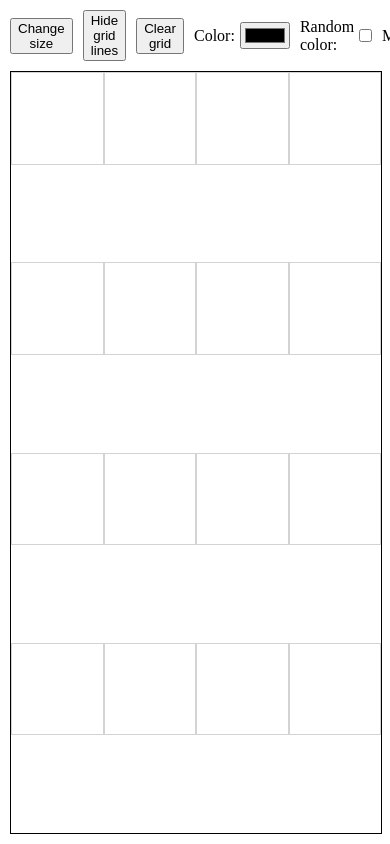
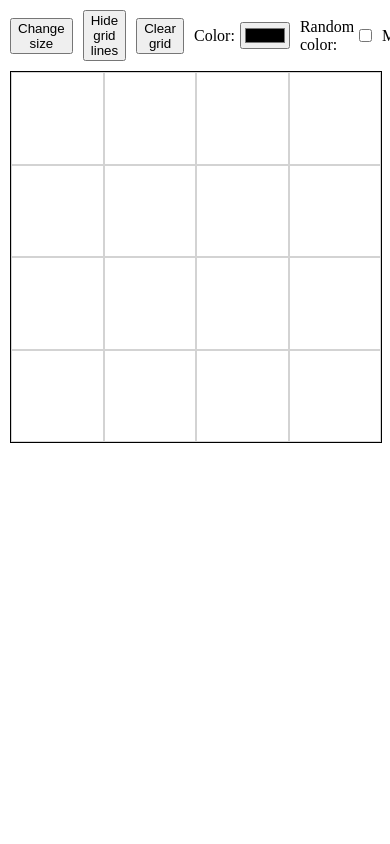
Before and after one commit to chrisbeltr/odin-learning, a plain HTML site: page projects/odin-etch-a-sketch/index.html in a window 390 px wide. Shown: the top 844 px of the page. Drawn offline with Linux system fonts and the light colour scheme.

Commit message:
fixed grid size on mobile

```diff
--- a/projects/odin-etch-a-sketch/index.html
+++ b/projects/odin-etch-a-sketch/index.html
@@ -22,7 +22,6 @@
         #container {
             display: flex;
             flex-wrap: wrap;
-            flex-grow: 1;
             flex-shrink: 0;
         }
 
--- a/projects/odin-etch-a-sketch/index.js
+++ b/projects/odin-etch-a-sketch/index.js
@@ -8,9 +8,11 @@ let mode = "draw";
 let body = document.querySelector("body");
 let container = document.querySelector("#container");
 container.style.border = "1px solid black";
+container.style.flexGrow = 1;
 let dimensions = Math.min(container.offsetHeight, body.offsetWidth - 20);
 container.style.height = `${dimensions}px`;
 container.style.width = `${dimensions}px`;
+container.style.flexGrow = 0;
 
 // event listener initialization
 let sizeButton = document.querySelector("#sizeButton");
```
